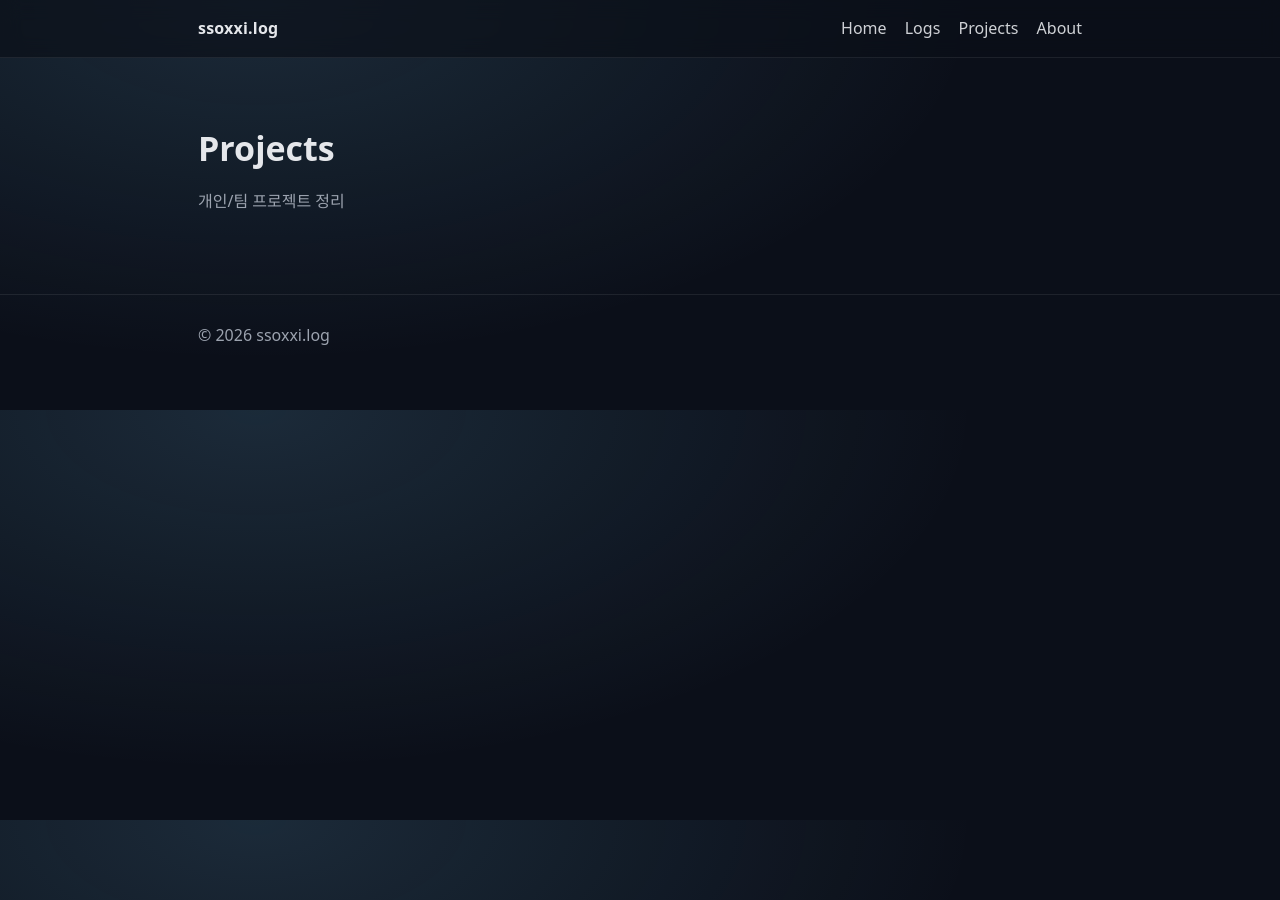
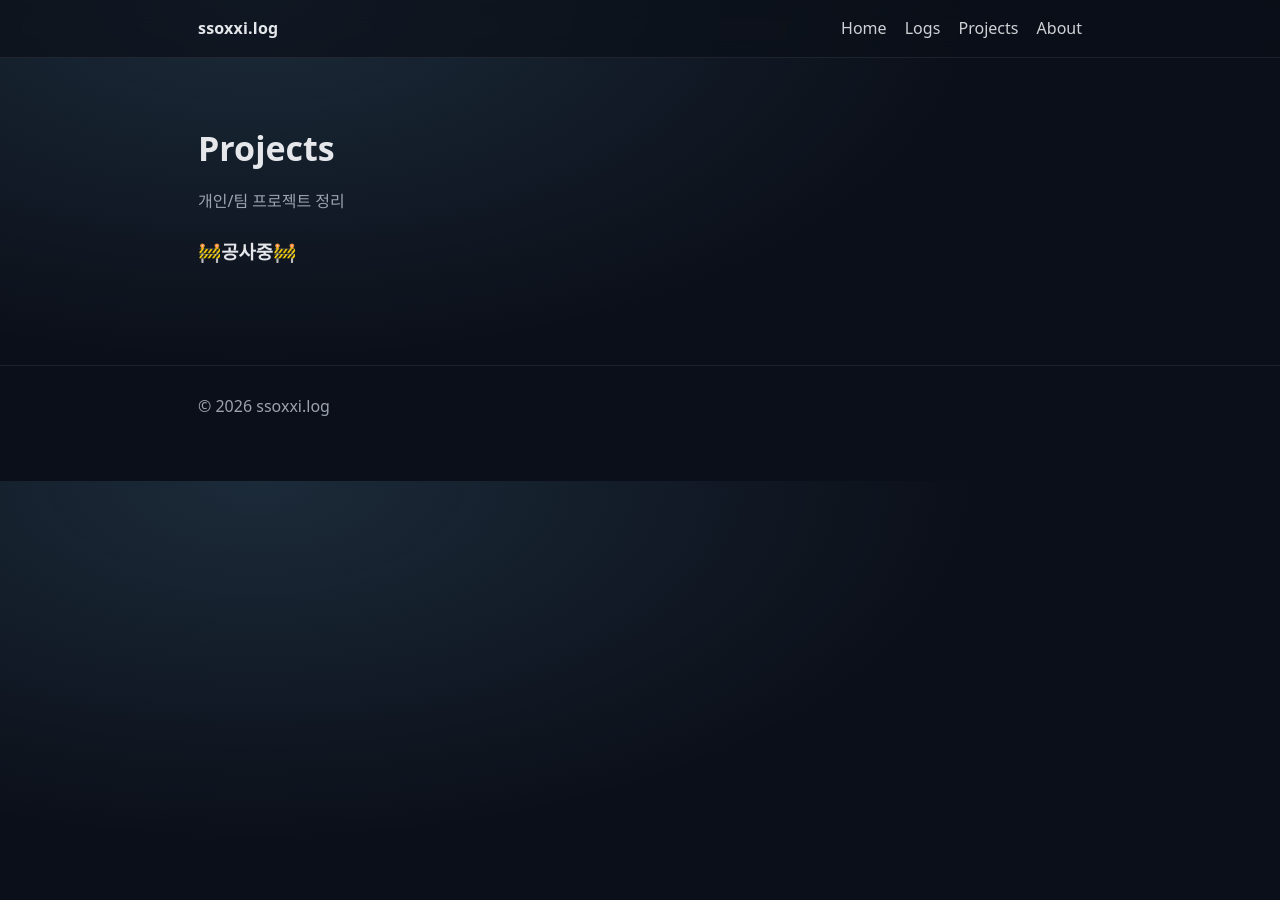
Before and after one commit to ssoxxi/ssoxxi.github.io, a Jekyll site: the page built from projects.md, in a window 1280 px wide. Built offline with Jekyll 4.4.1, drawn with Linux system fonts in a browser that asks for light colours.

Commit message:
Update projects.md

```diff
--- a/projects.md
+++ b/projects.md
@@ -7,6 +7,7 @@ permalink: /projects/
 <div class="hero">
   <h1>Projects</h1>
   <p>개인/팀 프로젝트 정리</p>
+  <h3>🚧공사중🚧</h3>
 </div>
 
 <div class="grid">
```
Also changed, not shown: other parts of projects.md (+0 -1 lines).
